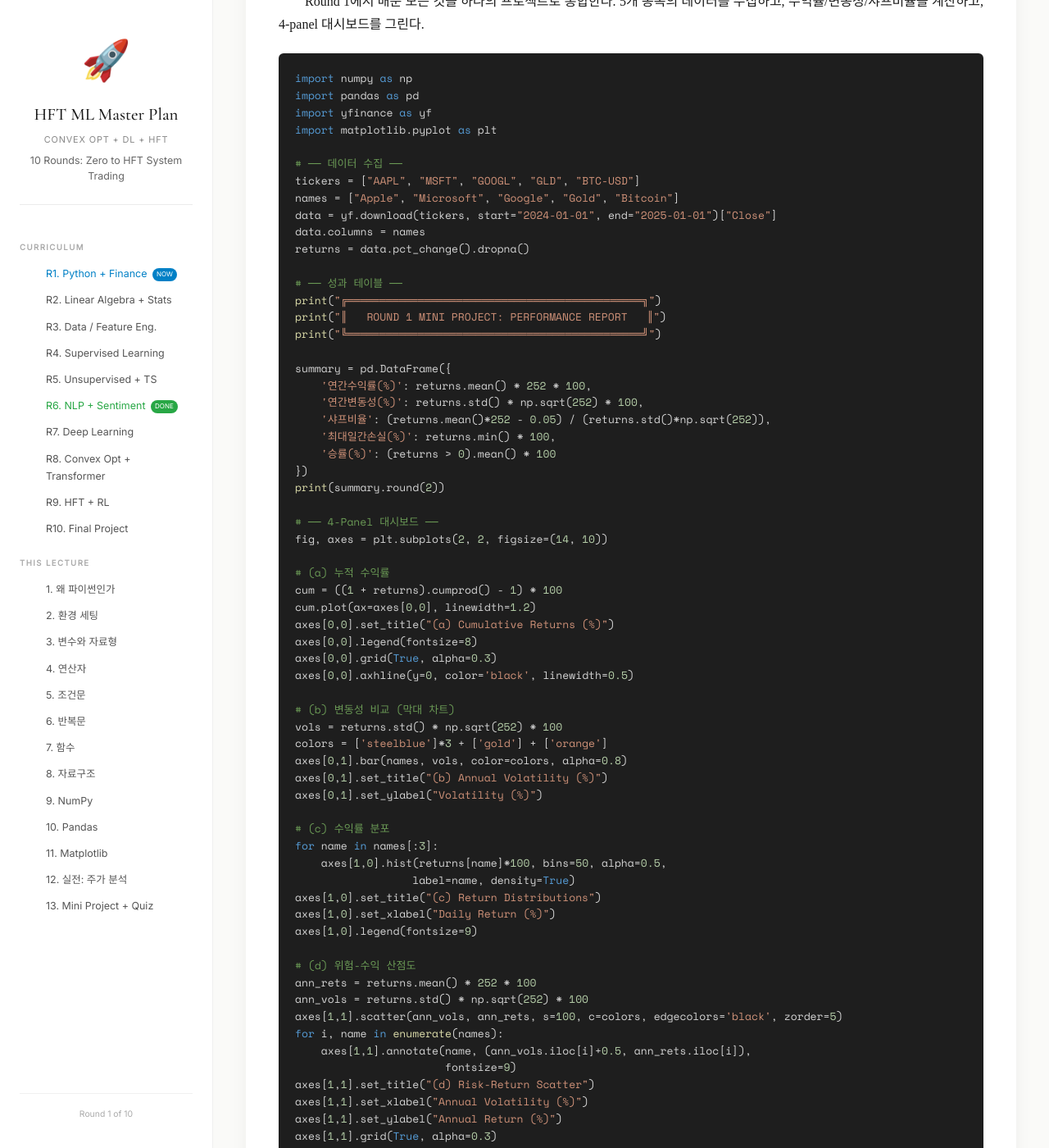
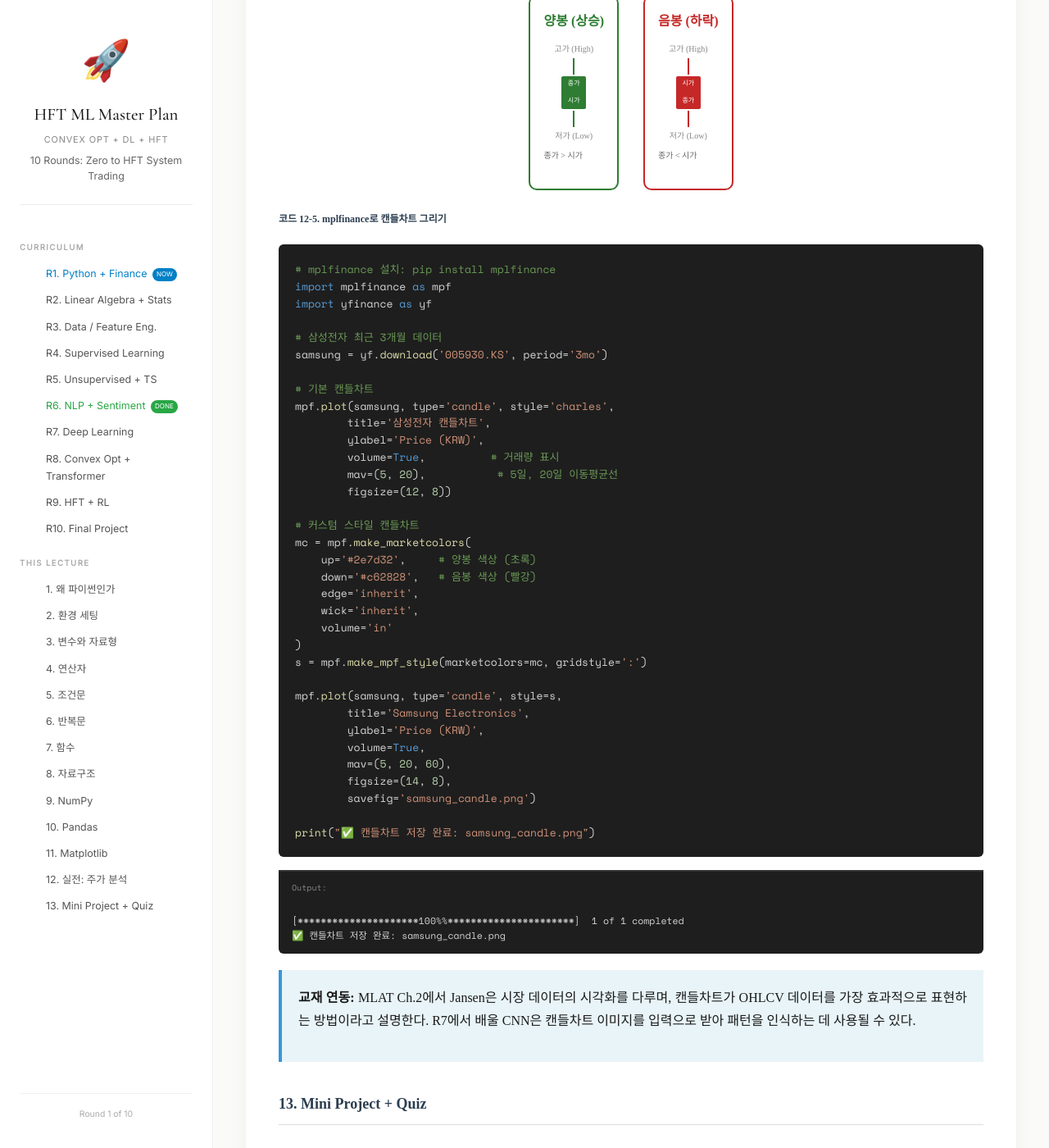
Before and after one commit to gkfla2020-bit/gkfla2020-bit.github.io, a Jekyll site: the page guide/round-01/index.html, which Jekyll copies as it is, in a window 1280 px wide and 1400 px high, scrolled down 25169 px. Shown: the whole window at 82% size. Built offline with Jekyll 4.4.1, drawn with Linux system fonts in a browser that asks for light colours; some of the changed text lies outside the part shown.

```diff
--- a/guide/round-01/index.html
+++ b/guide/round-01/index.html
@@ -1112,6 +1112,93 @@
 <p class="ni"><strong>Round 3 미리보기:</strong> 이동평균, 볼린저 밴드, RSI, MACD 등 기술적 지표를 직접 구현하고 백테스팅하는 것은 Round 3의 핵심 내용이다. 여기서는 맛보기만 한다.</p>
 </div>
 
+
+<h3>12.6 캔들차트 — 트레이더의 눈으로 주가를 본다</h3>
+
+<p>
+캔들차트(Candlestick Chart)는 주가의 시가(Open), 고가(High), 저가(Low), 종가(Close)를 하나의 "캔들"로
+표현하는 차트다. 1700년대 일본의 쌀 거래상 혼마 무네히사가 고안했다고 전해진다.
+현대 트레이딩에서 가장 널리 사용되는 차트 유형이다.
+</p>
+
+<!-- 캔들 구조 다이어그램 -->
+<div style="margin:25px 0;display:flex;gap:30px;justify-content:center;flex-wrap:wrap">
+<div style="text-align:center;padding:16px;background:#fff;border-radius:10px;border:2px solid #2e7d32">
+<p class="ni" style="font-weight:bold;color:#2e7d32;margin-bottom:10px">양봉 (상승)</p>
+<div style="display:flex;flex-direction:column;align-items:center;gap:2px">
+<div style="font-size:10px;color:#888">고가 (High)</div>
+<div style="width:2px;height:20px;background:#2e7d32"></div>
+<div style="width:30px;height:40px;background:#2e7d32;border-radius:2px;display:flex;flex-direction:column;justify-content:space-between;padding:2px">
+<div style="font-size:8px;color:#fff;text-align:center">종가</div>
+<div style="font-size:8px;color:#fff;text-align:center">시가</div>
+</div>
+<div style="width:2px;height:20px;background:#2e7d32"></div>
+<div style="font-size:10px;color:#888">저가 (Low)</div>
+</div>
+<p class="ni" style="font-size:10px;color:#666;margin-top:6px">종가 > 시가</p>
+</div>
+<div style="text-align:center;padding:16px;background:#fff;border-radius:10px;border:2px solid #c62828">
+<p class="ni" style="font-weight:bold;color:#c62828;margin-bottom:10px">음봉 (하락)</p>
+<div style="display:flex;flex-direction:column;align-items:center;gap:2px">
+<div style="font-size:10px;color:#888">고가 (High)</div>
+<div style="width:2px;height:20px;background:#c62828"></div>
+<div style="width:30px;height:40px;background:#c62828;border-radius:2px;display:flex;flex-direction:column;justify-content:space-between;padding:2px">
+<div style="font-size:8px;color:#fff;text-align:center">시가</div>
+<div style="font-size:8px;color:#fff;text-align:center">종가</div>
+</div>
+<div style="width:2px;height:20px;background:#c62828"></div>
+<div style="font-size:10px;color:#888">저가 (Low)</div>
+</div>
+<p class="ni" style="font-size:10px;color:#666;margin-top:6px">종가 < 시가</p>
+</div>
+</div>
+
+<div class="cc">코드 12-5. mplfinance로 캔들차트 그리기</div>
+<pre><code><span class="cm"># mplfinance 설치: pip install mplfinance</span>
+<span class="kw">import</span> mplfinance <span class="kw">as</span> mpf
+<span class="kw">import</span> yfinance <span class="kw">as</span> yf
+
+<span class="cm"># 삼성전자 최근 3개월 데이터</span>
+samsung = yf.<span class="fn">download</span>(<span class="st">'005930.KS'</span>, period=<span class="st">'3mo'</span>)
+
+<span class="cm"># 기본 캔들차트</span>
+mpf.<span class="fn">plot</span>(samsung, type=<span class="st">'candle'</span>, style=<span class="st">'charles'</span>,
+        title=<span class="st">'삼성전자 캔들차트'</span>,
+        ylabel=<span class="st">'Price (KRW)'</span>,
+        volume=<span class="kw">True</span>,          <span class="cm"># 거래량 표시</span>
+        mav=(<span class="nu">5</span>, <span class="nu">20</span>),           <span class="cm"># 5일, 20일 이동평균선</span>
+        figsize=(<span class="nu">12</span>, <span class="nu">8</span>))
+
+<span class="cm"># 커스텀 스타일 캔들차트</span>
+mc = mpf.<span class="fn">make_marketcolors</span>(
+    up=<span class="st">'#2e7d32'</span>,     <span class="cm"># 양봉 색상 (초록)</span>
+    down=<span class="st">'#c62828'</span>,   <span class="cm"># 음봉 색상 (빨강)</span>
+    edge=<span class="st">'inherit'</span>,
+    wick=<span class="st">'inherit'</span>,
+    volume=<span class="st">'in'</span>
+)
+s = mpf.<span class="fn">make_mpf_style</span>(marketcolors=mc, gridstyle=<span class="st">':'</span>)
+
+mpf.<span class="fn">plot</span>(samsung, type=<span class="st">'candle'</span>, style=s,
+        title=<span class="st">'Samsung Electronics'</span>,
+        ylabel=<span class="st">'Price (KRW)'</span>,
+        volume=<span class="kw">True</span>,
+        mav=(<span class="nu">5</span>, <span class="nu">20</span>, <span class="nu">60</span>),
+        figsize=(<span class="nu">14</span>, <span class="nu">8</span>),
+        savefig=<span class="st">'samsung_candle.png'</span>)
+
+<span class="fn">print</span>(<span class="st">"✅ 캔들차트 저장 완료: samsung_candle.png"</span>)</code></pre>
+<div class="code-output"><span class="out-label">Output:</span>
+[*********************100%%**********************]  1 of 1 completed
+✅ 캔들차트 저장 완료: samsung_candle.png</div>
+
+<div class="info">
+<p class="ni"><strong>교재 연동:</strong> MLAT Ch.2에서 Jansen은 시장 데이터의 시각화를 다루며,
+캔들차트가 OHLCV 데이터를 가장 효과적으로 표현하는 방법이라고 설명한다.
+R7에서 배울 CNN은 캔들차트 이미지를 입력으로 받아 패턴을 인식하는 데 사용될 수 있다.</p>
+</div>
+
+
 <!-- ═══════════════════════════════════════════ -->
 <!-- Ch13: Mini Project + Quiz -->
 <!-- ═══════════════════════════════════════════ -->
```
